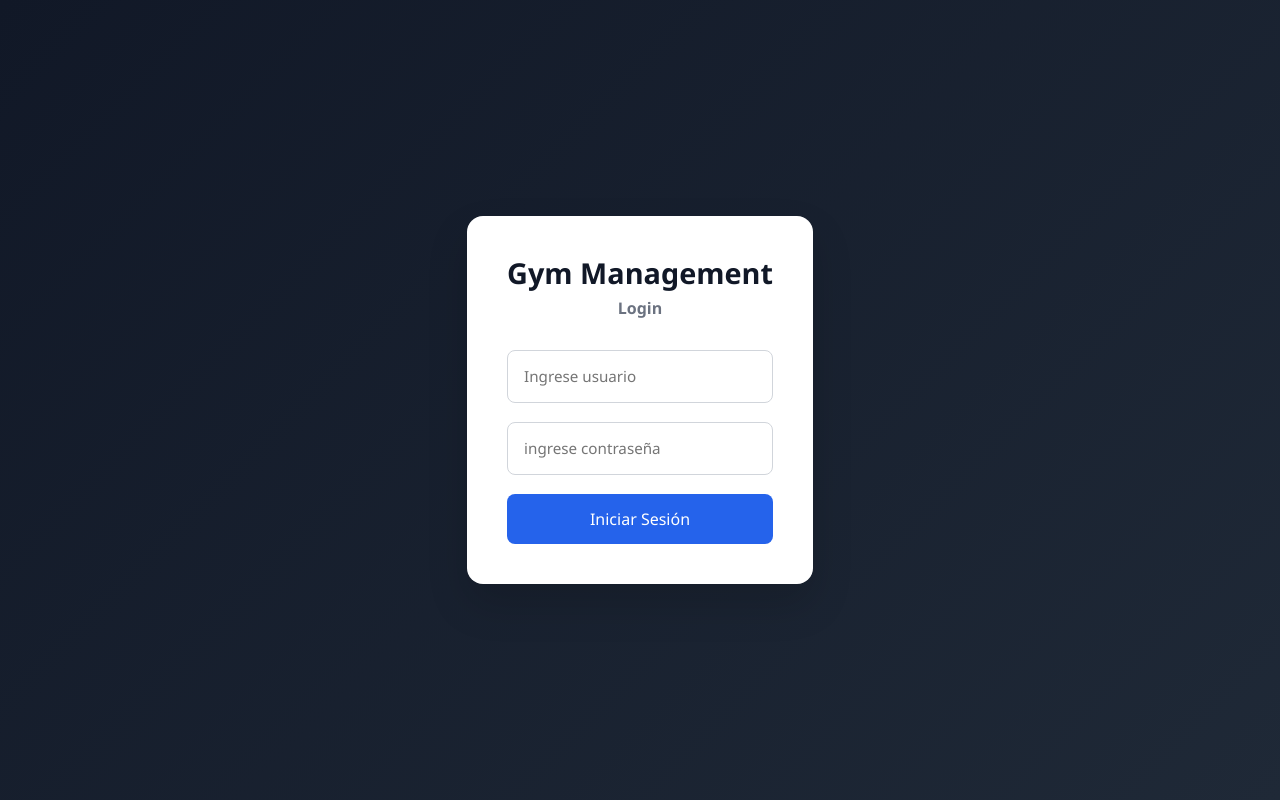
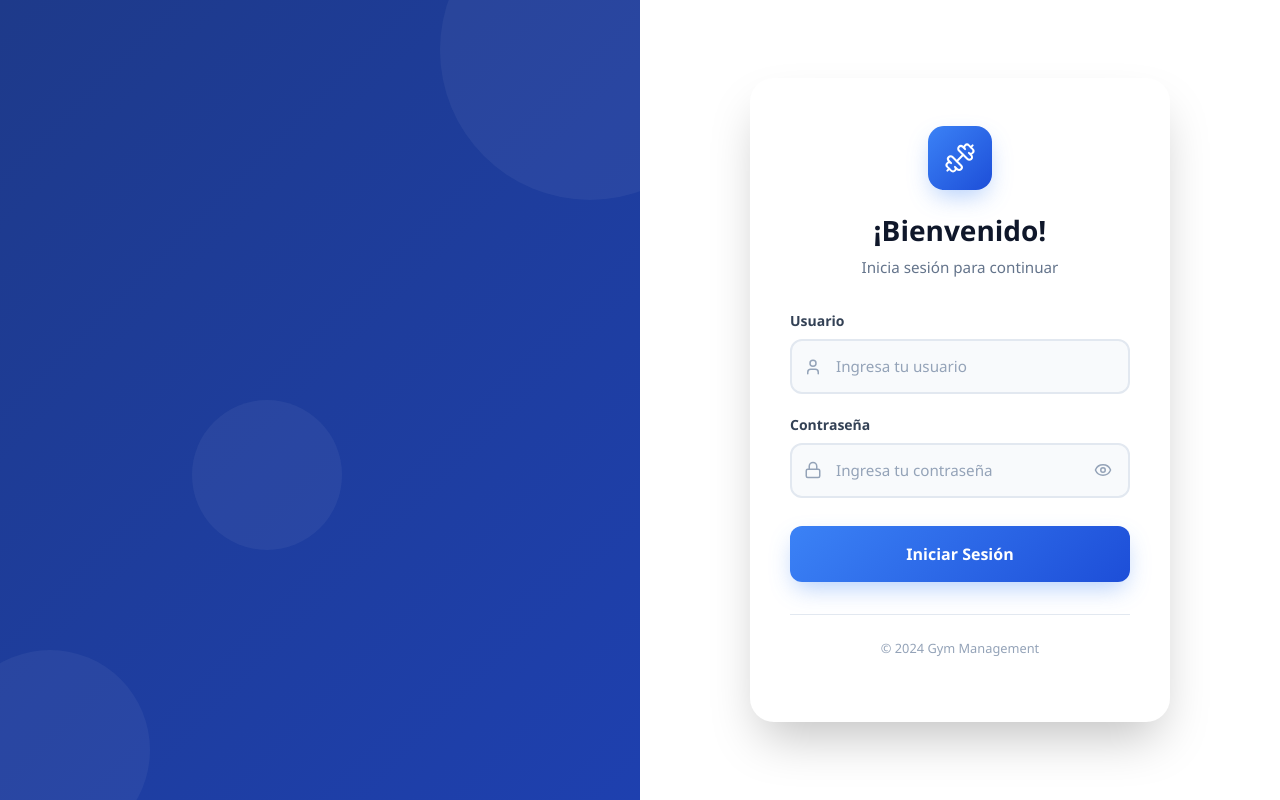
Before and after one commit to Dennis-9430/gym-management, a React (Vite) app: page / in a window 1280 px wide. Built offline with nearby package versions, Linux system fonts and the light colour scheme.

Commit message:
feat(ui): rediseñar login moderno y responsive
Nuevo diseño con validación inline, estados visuales,
animaciones y mejor experiencia de usuario.

```diff
--- a/src/pages/Login.tsx
+++ b/src/pages/Login.tsx
@@ -3,66 +3,185 @@ import { useNavigate } from "react-router-dom";
 import { useAuth } from "../context/index.ts";
 import { LoginService } from "../services/auth.services";
 import type { AuthUser } from "../types/user.types";
+import { User, Lock, Eye, EyeOff, Dumbbell, Loader2 } from "lucide-react";
 import "../styles/login.css";
 
 const Login = () => {
-  const [username, setUser] = useState("");
+  const [username, setUsername] = useState("");
   const [password, setPassword] = useState("");
+  const [showPassword, setShowPassword] = useState(false);
+  const [isLoading, setIsLoading] = useState(false);
+  const [error, setError] = useState("");
+  const [fieldErrors, setFieldErrors] = useState({ username: "", password: "" });
+
   const { login } = useAuth();
   const navigate = useNavigate();
-  const handleSubmit = (e: React.FormEvent<HTMLFormElement>) => {
+
+  const validateForm = (): boolean => {
+    const errors = { username: "", password: "" };
+    let isValid = true;
+
+    if (!username.trim()) {
+      errors.username = "El usuario es requerido";
+      isValid = false;
+    }
+
+    if (!password.trim()) {
+      errors.password = "La contraseña es requerida";
+      isValid = false;
+    }
+
+    setFieldErrors(errors);
+    return isValid;
+  };
+
+  const handleSubmit = async (e: React.FormEvent<HTMLFormElement>) => {
     e.preventDefault();
+    setError("");
+
+    if (!validateForm()) return;
+
+    setIsLoading(true);
+
+    await new Promise((resolve) => setTimeout(resolve, 800));
+
     const user: AuthUser | null = LoginService(username, password);
 
+    setIsLoading(false);
+
     if (!user) {
-      alert("Credenciales incorrectas");
+      setError("Credenciales incorrectas. Verifica tu usuario y contraseña.");
       return;
     }
+
     login(user);
     navigate("/dashboard");
   };
 
-  const inputUser = (e: React.ChangeEvent<HTMLInputElement>) => {
-    setUser(e.target.value);
+  const handleUsernameChange = (e: React.ChangeEvent<HTMLInputElement>) => {
+    setUsername(e.target.value);
+    if (fieldErrors.username) {
+      setFieldErrors((prev) => ({ ...prev, username: "" }));
+    }
+    if (error) setError("");
   };
-  const inputPassword = (e: React.ChangeEvent<HTMLInputElement>) => {
+
+  const handlePasswordChange = (e: React.ChangeEvent<HTMLInputElement>) => {
     setPassword(e.target.value);
+    if (fieldErrors.password) {
+      setFieldErrors((prev) => ({ ...prev, password: "" }));
+    }
+    if (error) setError("");
   };
+
   return (
-    <>
-      <div className="login">
-        <div className="login__container">
-          <div className="login__card">
-            <h1 className="login__title">Gym Management</h1>
-            <h4 className="login__subtitle"> Login </h4>
-            <form className="login__form" onSubmit={handleSubmit}>
-              <div className="login__field">
+    <div className="login">
+      <div className="login__split login__split--left">
+        <div className="login__brand">
+          <Dumbbell size={48} strokeWidth={1.5} />
+          <h1>Gym Management</h1>
+          <p>Sistema de gestión integral para tu gimnasio</p>
+        </div>
+        <div className="login__decoration">
+          <div className="login__circle login__circle--1"></div>
+          <div className="login__circle login__circle--2"></div>
+          <div className="login__circle login__circle--3"></div>
+        </div>
+      </div>
+
+      <div className="login__split login__split--right">
+        <div className="login__card">
+          <div className="login__header">
+            <div className="login__icon">
+              <Dumbbell size={32} strokeWidth={1.5} />
+            </div>
+            <h2 className="login__title">¡Bienvenido!</h2>
+            <p className="login__subtitle">Inicia sesión para continuar</p>
+          </div>
+
+          <form className="login__form" onSubmit={handleSubmit}>
+            {error && (
+              <div className="login__error-global" role="alert">
+                {error}
+              </div>
+            )}
+
+            <div className="login__field">
+              <label htmlFor="username" className="login__label">
+                Usuario
+              </label>
+              <div className={`login__input-wrapper ${fieldErrors.username ? "login__input-wrapper--error" : ""}`}>
+                <User size={18} className="login__input-icon" />
                 <input
+                  id="username"
                   className="login__input"
                   type="text"
-                  placeholder="Ingrese usuario"
+                  placeholder="Ingresa tu usuario"
                   value={username}
-                  onChange={inputUser}
+                  onChange={handleUsernameChange}
+                  autoComplete="username"
+                  disabled={isLoading}
                 />
               </div>
-              <div className="login__field">
+              {fieldErrors.username && (
+                <span className="login__field-error">{fieldErrors.username}</span>
+              )}
+            </div>
+
+            <div className="login__field">
+              <label htmlFor="password" className="login__label">
+                Contraseña
+              </label>
+              <div className={`login__input-wrapper ${fieldErrors.password ? "login__input-wrapper--error" : ""}`}>
+                <Lock size={18} className="login__input-icon" />
                 <input
+                  id="password"
                   className="login__input"
-                  type="password"
-                  placeholder="ingrese contraseña"
+                  type={showPassword ? "text" : "password"}
+                  placeholder="Ingresa tu contraseña"
                   value={password}
-                  onChange={inputPassword}
+                  onChange={handlePasswordChange}
+                  autoComplete="current-password"
+                  disabled={isLoading}
                 />
+                <button
+                  type="button"
+                  className="login__toggle-password"
+                  onClick={() => setShowPassword(!showPassword)}
+                  aria-label={showPassword ? "Ocultar contraseña" : "Mostrar contraseña"}
+                  tabIndex={0}
+                >
+                  {showPassword ? <EyeOff size={18} /> : <Eye size={18} />}
+                </button>
               </div>
+              {fieldErrors.password && (
+                <span className="login__field-error">{fieldErrors.password}</span>
+              )}
+            </div>
 
-              <button className="login__button" type="submit">
-                Iniciar Sesión
-              </button>
-            </form>
+            <button
+              className="login__button"
+              type="submit"
+              disabled={isLoading}
+            >
+              {isLoading ? (
+                <>
+                  <Loader2 size={20} className="login__spinner" />
+                  Iniciando sesión...
+                </>
+              ) : (
+                "Iniciar Sesión"
+              )}
+            </button>
+          </form>
+
+          <div className="login__footer">
+            <p>© 2024 Gym Management</p>
           </div>
         </div>
       </div>
-    </>
+    </div>
   );
 };
+
 export default Login;
--- a/src/styles/login.css
+++ b/src/styles/login.css
@@ -1,93 +1,370 @@
 .login {
   min-height: 100vh;
   display: flex;
-  align-items: center;
-  justify-content: center;
-  background: linear-gradient(135deg, #111827, #1f2937);
+  background: linear-gradient(135deg, #0f172a 0%, #1e293b 50%, #0f172a 100%);
   position: relative;
   overflow: hidden;
 }
-/*para poner una imagen de fondo
-.login::before {
-  content: "";
+
+.login__split {
+  flex: 1;
+  display: flex;
+  align-items: center;
+  justify-content: center;
+  padding: 2rem;
+}
+
+.login__split--left {
+  background: linear-gradient(135deg, #1e3a8a 0%, #1e40af 100%);
   position: relative;
-  width: 600px;
-  height: 600px;
-  background: radial-gradient(
-    circle,
-    rgba(59, 130, 246, 0.25),
-    transparent 70%
-  );
-  top: -150px;
-  right: -150px;
-  z-index: 0;
-}*/
-/*contenedor*/
+  overflow: hidden;
+}
+
+.login__split--right {
+  background: #ffffff;
+}
+
+.login__brand {
+  position: relative;
+  z-index: 2;
+  text-align: center;
+  color: white;
+  animation: fadeInUp 0.8s ease-out;
+}
+
+.login__brand svg {
+  color: #60a5fa;
+  margin-bottom: 1rem;
+}
+
+.login__brand h1 {
+  font-size: 2.5rem;
+  font-weight: 700;
+  margin-bottom: 0.5rem;
+  background: linear-gradient(90deg, #ffffff, #bfdbfe);
+  -webkit-background-clip: text;
+  -webkit-text-fill-color: transparent;
+  background-clip: text;
+}
+
+.login__brand p {
+  font-size: 1.1rem;
+  color: #93c5fd;
+  max-width: 300px;
+}
+
+.login__decoration {
+  position: absolute;
+  inset: 0;
+  overflow: hidden;
+}
+
+.login__circle {
+  position: absolute;
+  border-radius: 50%;
+  background: rgba(255, 255, 255, 0.05);
+  animation: float 6s ease-in-out infinite;
+}
+
+.login__circle--1 {
+  width: 300px;
+  height: 300px;
+  top: -100px;
+  right: -100px;
+  animation-delay: 0s;
+}
+
+.login__circle--2 {
+  width: 200px;
+  height: 200px;
+  bottom: -50px;
+  left: -50px;
+  animation-delay: 2s;
+}
+
+.login__circle--3 {
+  width: 150px;
+  height: 150px;
+  top: 50%;
+  left: 30%;
+  animation-delay: 4s;
+}
+
+@keyframes float {
+  0%, 100% {
+    transform: translateY(0) scale(1);
+  }
+  50% {
+    transform: translateY(-20px) scale(1.05);
+  }
+}
+
 .login__card {
-  background: #ffff;
-  /* width: 400px;
-  height: 400px;*/
-  padding: 2.5rem;
-  border-radius: 16px;
-  box-shadow: 0 20px 40px rgba(0, 0, 0, 0.15);
-  backdrop-filter: blur(10px);
-  transition: 0.3s ease;
+  width: 100%;
+  max-width: 420px;
+  background: white;
+  padding: 3rem 2.5rem;
+  border-radius: 24px;
+  box-shadow: 0 25px 50px -12px rgba(0, 0, 0, 0.25);
+  animation: fadeInUp 0.6s ease-out;
+  animation-delay: 0.2s;
+  animation-fill-mode: both;
 }
-.login__card:hover {
-  transform: translateY(-5px);
+
+@keyframes fadeInUp {
+  from {
+    opacity: 0;
+    transform: translateY(30px);
+  }
+  to {
+    opacity: 1;
+    transform: translateY(0);
+  }
 }
-/*titulos*/
-.login__title {
+
+.login__header {
   text-align: center;
-  font-size: 1.8rem;
-  margin-bottom: 0.5rem;
-  color: #111827;
-}
-.login__subtitle {
-  text-align: center;
-  font-size: 1rem;
-  color: #6b7280;
   margin-bottom: 2rem;
 }
-/*formulario*/
+
+.login__icon {
+  width: 64px;
+  height: 64px;
+  background: linear-gradient(135deg, #3b82f6 0%, #1d4ed8 100%);
+  border-radius: 16px;
+  display: flex;
+  align-items: center;
+  justify-content: center;
+  margin: 0 auto 1.5rem;
+  color: white;
+  box-shadow: 0 10px 25px -5px rgba(59, 130, 246, 0.4);
+}
+
+.login__title {
+  font-size: 1.75rem;
+  font-weight: 700;
+  color: #0f172a;
+  margin-bottom: 0.5rem;
+}
+
+.login__subtitle {
+  font-size: 0.95rem;
+  color: #64748b;
+}
+
 .login__form {
   display: flex;
   flex-direction: column;
-  gap: 1.2rem;
+  gap: 1.25rem;
 }
+
+.login__error-global {
+  background: #fef2f2;
+  border: 1px solid #fecaca;
+  color: #dc2626;
+  padding: 0.875rem 1rem;
+  border-radius: 12px;
+  font-size: 0.875rem;
+  text-align: center;
+  animation: shake 0.5s ease-in-out;
+}
+
+@keyframes shake {
+  0%, 100% { transform: translateX(0); }
+  20%, 60% { transform: translateX(-5px); }
+  40%, 80% { transform: translateX(5px); }
+}
+
+.login__field {
+  display: flex;
+  flex-direction: column;
+  gap: 0.5rem;
+}
+
+.login__label {
+  font-size: 0.875rem;
+  font-weight: 600;
+  color: #334155;
+}
+
+.login__input-wrapper {
+  position: relative;
+  display: flex;
+  align-items: center;
+}
+
+.login__input-icon {
+  position: absolute;
+  left: 14px;
+  color: #94a3b8;
+  pointer-events: none;
+  transition: color 0.3s ease;
+}
+
 .login__input {
   width: 100%;
-  padding: 0.88rem 1rem;
-  border-radius: 8px;
-  border: 1px solid #d1d5db;
+  padding: 0.875rem 1rem 0.875rem 2.75rem;
+  border: 2px solid #e2e8f0;
+  border-radius: 12px;
   font-size: 0.95rem;
-  transition: 0.3s;
+  color: #0f172a;
+  transition: all 0.3s ease;
+  background: #f8fafc;
 }
+
 .login__input:hover {
+  border-color: #cbd5e1;
+  background: #ffffff;
+}
+
+.login__input:focus {
   outline: none;
-  border-color: #2563eb;
-  box-shadow: 0 0 0 3px rgba(37, 99, 235, 0.2);
+  border-color: #3b82f6;
+  background: #ffffff;
+  box-shadow: 0 0 0 4px rgba(59, 130, 246, 0.15);
 }
-/*boton*/
+
+.login__input:focus + .login__input-icon,
+.login__input-wrapper:focus-within .login__input-icon {
+  color: #3b82f6;
+}
+
+.login__input-wrapper--error .login__input {
+  border-color: #ef4444;
+  background: #fef2f2;
+}
+
+.login__input-wrapper--error .login__input:focus {
+  border-color: #ef4444;
+  box-shadow: 0 0 0 4px rgba(239, 68, 68, 0.15);
+}
+
+.login__input-wrapper--error .login__input-icon {
+  color: #ef4444;
+}
+
+.login__input::placeholder {
+  color: #94a3b8;
+}
+
+.login__input:disabled {
+  opacity: 0.7;
+  cursor: not-allowed;
+}
+
+.login__toggle-password {
+  position: absolute;
+  right: 14px;
+  background: none;
+  border: none;
+  color: #94a3b8;
+  cursor: pointer;
+  padding: 4px;
+  display: flex;
+  align-items: center;
+  justify-content: center;
+  transition: color 0.3s ease;
+}
+
+.login__toggle-password:hover {
+  color: #64748b;
+}
+
+.login__toggle-password:focus {
+  outline: none;
+  color: #3b82f6;
+}
+
+.login__field-error {
+  font-size: 0.8rem;
+  color: #ef4444;
+  animation: fadeInUp 0.3s ease-out;
+}
+
 .login__button {
-  padding: 0.8rem;
+  margin-top: 0.5rem;
+  padding: 1rem;
   border: none;
-  border-radius: 8px;
-  background: #2563eb;
-  color: #fff;
-  font-weight: 500;
+  border-radius: 12px;
+  background: linear-gradient(135deg, #3b82f6 0%, #1d4ed8 100%);
+  color: white;
+  font-size: 1rem;
+  font-weight: 600;
   cursor: pointer;
-  transition: 0.3s;
+  transition: all 0.3s ease;
+  display: flex;
+  align-items: center;
+  justify-content: center;
+  gap: 0.5rem;
+  box-shadow: 0 10px 25px -5px rgba(59, 130, 246, 0.4);
 }
-.login__button:hover {
-  background: #1e40af;
+
+.login__button:hover:not(:disabled) {
+  background: linear-gradient(135deg, #2563eb 0%, #1e40af 100%);
+  transform: translateY(-2px);
+  box-shadow: 0 15px 30px -5px rgba(59, 130, 246, 0.5);
 }
-/*reposive*/
-@media (max-width: 480px) {
+
+.login__button:active:not(:disabled) {
+  transform: translateY(0);
+}
+
+.login__button:disabled {
+  opacity: 0.8;
+  cursor: not-allowed;
+  transform: none;
+}
+
+.login__spinner {
+  animation: spin 1s linear infinite;
+}
+
+@keyframes spin {
+  from { transform: rotate(0deg); }
+  to { transform: rotate(360deg); }
+}
+
+.login__footer {
+  margin-top: 2rem;
+  text-align: center;
+  padding-top: 1.5rem;
+  border-top: 1px solid #e2e8f0;
+}
+
+.login__footer p {
+  font-size: 0.8rem;
+  color: #94a3b8;
+}
+
+@media (max-width: 968px) {
+  .login {
+    flex-direction: column;
+  }
+
+  .login__split--left {
+    display: none;
+  }
+
+  .login__split--right {
+    padding: 1.5rem;
+  }
+
   .login__card {
     padding: 2rem 1.5rem;
   }
+}
+
+@media (max-width: 480px) {
   .login__title {
     font-size: 1.5rem;
   }
+
+  .login__subtitle {
+    font-size: 0.875rem;
+  }
+
+  .login__card {
+    padding: 1.5rem 1rem;
+    border-radius: 16px;
+  }
 }
```
